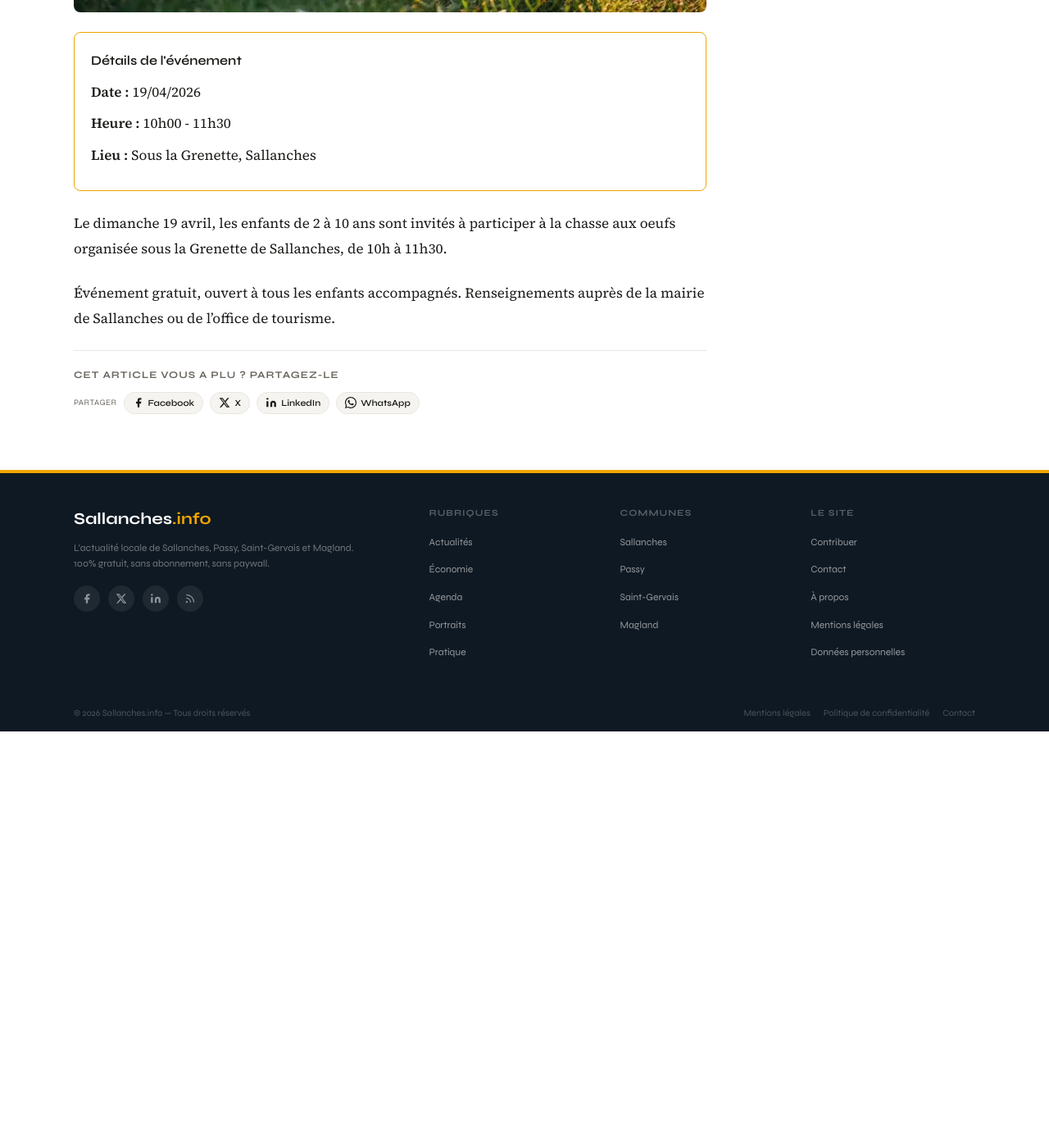
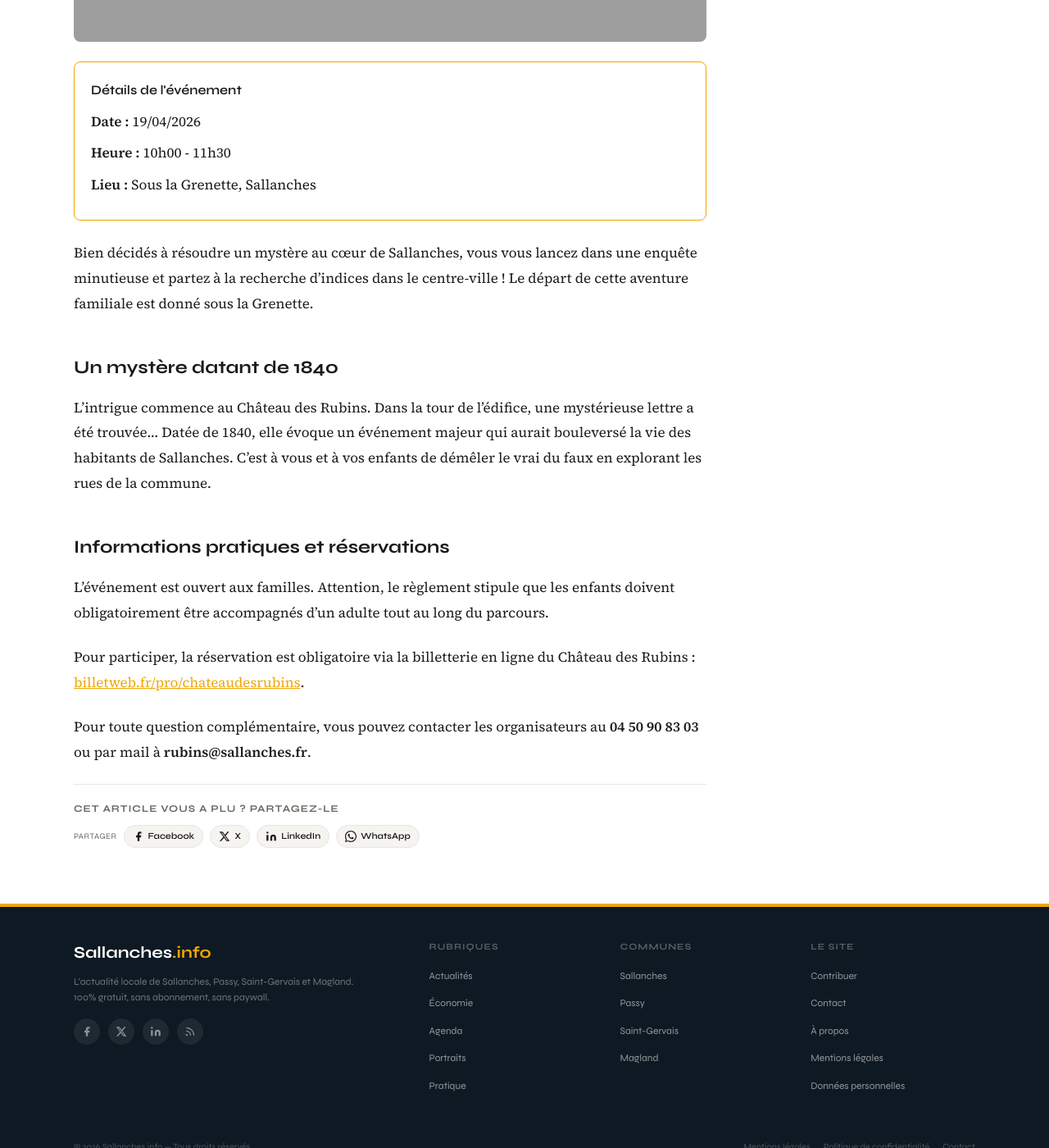
Before and after one commit to DuvalDVL/sallanches.info, a Jekyll site: the page built from _posts/agenda/2026-03-20-chasse-oeufs-sallanches-avril-2026.md, in a window 1280 px wide and 1400 px high, scrolled down 860 px. Shown: the whole window at 82% size. Built offline with Jekyll 4.4.1, drawn with Linux system fonts in a browser that asks for light colours; before the commit the page ends 1752 px from its top, so only the background shows below that; some of the changed text lies outside the part shown; grey boxes are pictures that could not be loaded.

Commit message:
Update 2026-03-20-chasse-oeufs-sallanches-avril-2026.md

```diff
--- a/_posts/agenda/2026-03-20-chasse-oeufs-sallanches-avril-2026.md
+++ b/_posts/agenda/2026-03-20-chasse-oeufs-sallanches-avril-2026.md
@@ -1,24 +1,33 @@
 ---
 layout: post
-title: "Chasse aux oeufs sous la Grenette"
-description: "La traditionnelle chasse aux oeufs de Pâques revient sous la Grenette de Sallanches le dimanche 19 avril, pour les enfants de 2 à 10 ans."
+title: "Jeu de piste : Chaude piste, enquête dans Sallanches"
+description: "Une mystérieuse lettre de 1840 a été retrouvée... Venez résoudre une énigme en famille dans le centre-ville de Sallanches avec le Château des Rubins."
 date: 2026-03-20
+performer: Ville de Sallanches
 event_date: 2026-04-19
 event_time: "10h00 - 11h30"
 event_lieu: "Sous la Grenette, Sallanches"
-event_tarif: "Gratuit"
+event_tarif: "Sur réservation"
 category: Agenda
 author: La rédaction
 ville: Sallanches
 reading_time: 2
-image: /assets/img/articles/chasse-oeufs-paques.webp
-image_alt: "Chasse aux oeufs de Pâques pour enfants à Sallanches"
-tags: [agenda, famille, enfants, paques, sallanches, gratuit]
-permalink: /agenda/chasse-oeufs-paques-sallanches-2026/
+image: /assets/img/articles/jeu-de-piste-sallanches-rubins.webp
+image_alt: "Enquête et jeu de piste dans les rues de Sallanches"
+tags: [agenda, famille, enfants, enquete, sallanches, chateau-des-rubins]
+permalink: /agenda/jeu-de-piste-chaude-piste-sallanches-2026/
 ---
 
-Le dimanche 19 avril, les enfants de 2 à 10 ans sont invités à participer à la chasse aux oeufs organisée sous la Grenette de Sallanches, de 10h à 11h30.
+Bien décidés à résoudre un mystère au cœur de Sallanches, vous vous lancez dans une enquête minutieuse et partez à la recherche d’indices dans le centre-ville ! Le départ de cette aventure familiale est donné sous la Grenette.
 
-<!--more-->
+## Un mystère datant de 1840
 
-Événement gratuit, ouvert à tous les enfants accompagnés. Renseignements auprès de la mairie de Sallanches ou de l'office de tourisme.
+L'intrigue commence au Château des Rubins. Dans la tour de l'édifice, une mystérieuse lettre a été trouvée… Datée de 1840, elle évoque un événement majeur qui aurait bouleversé la vie des habitants de Sallanches. C'est à vous et à vos enfants de démêler le vrai du faux en explorant les rues de la commune.
+
+## Informations pratiques et réservations
+
+L'événement est ouvert aux familles. Attention, le règlement stipule que les enfants doivent obligatoirement être accompagnés d'un adulte tout au long du parcours.
+
+Pour participer, la réservation est obligatoire via la billetterie en ligne du Château des Rubins : [billetweb.fr/pro/chateaudesrubins](https://www.billetweb.fr/pro/chateaudesrubins).
+
+Pour toute question complémentaire, vous pouvez contacter les organisateurs au **04 50 90 83 03** ou par mail à **rubins@sallanches.fr**.
```
